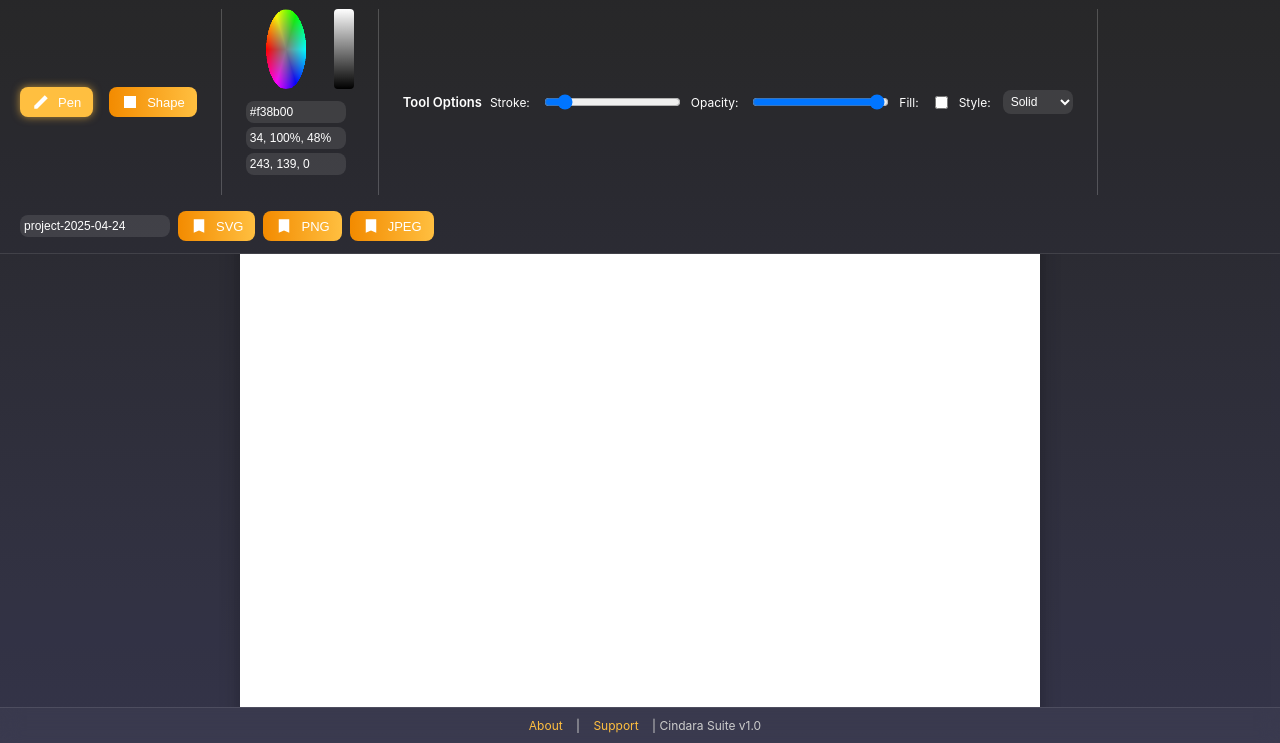
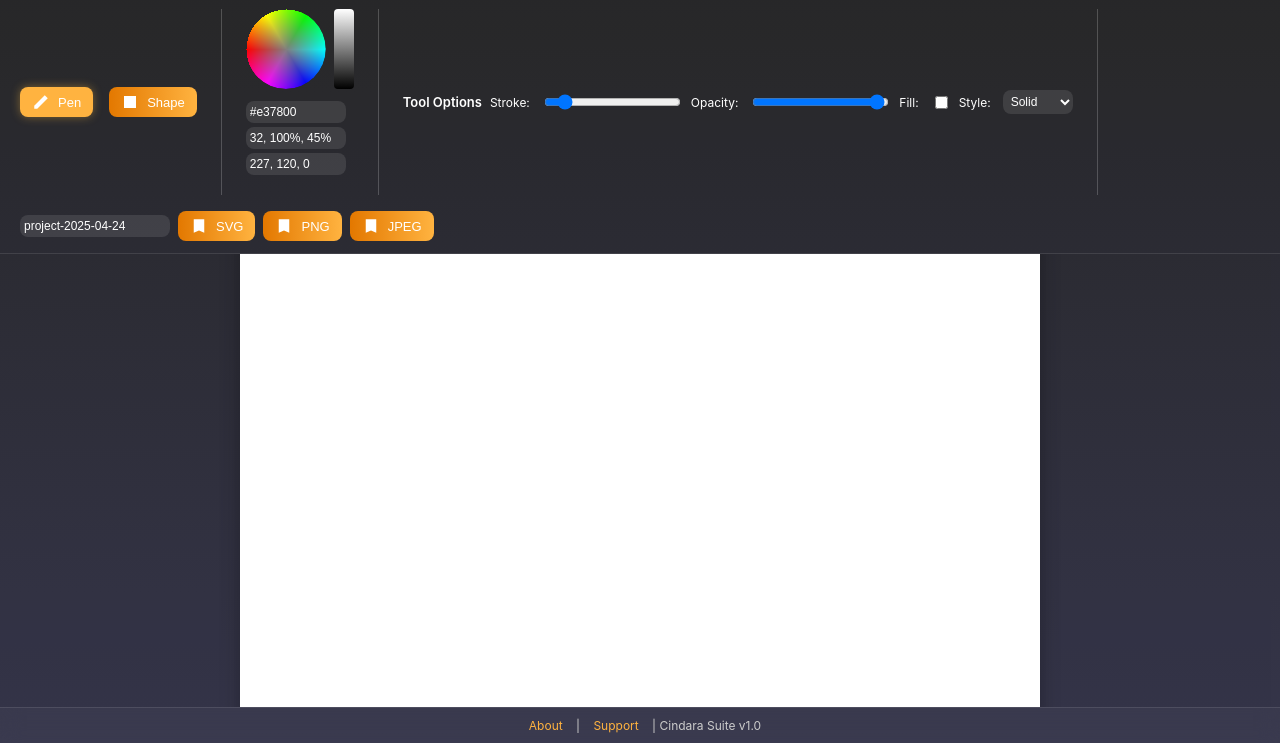
Before and after one commit to CBoon99/doppleit-vector, a plain HTML site: page index.html in a window 1280 px wide. Shown: the part 57-800 px from the top of the page. Drawn offline with Linux system fonts and the light colour scheme.

Commit message:
index update

```diff
--- a/index.html
+++ b/index.html
@@ -6,9 +6,10 @@
     <title>Cindara Vectorizer</title>
     <style>
         :root {
-            --primary-color: #f38b00;
-            --glow-color: #ffbf40;
-            --gradient: linear-gradient(90deg, #f38b00, #ffbf40);
+            --primary-color: #e37800;
+            --glow-color: #ffb340;
+            --gradient: linear-gradient(90deg, #e37800, #ffb340);
+            --shadow-glow: 0 0 10px rgba(255, 191, 64, 0.4);
         }
         * {
             box-sizing: border-box;
@@ -44,7 +45,7 @@
             font-size: 24px;
             font-weight: 700;
             margin: 0;
-            text-shadow: 0 0 8px #ffbf40aa;
+            text-shadow: var(--shadow-glow);
         }
         #status {
             padding: 6px 12px;
@@ -87,15 +88,15 @@
         }
         .tool-btn:hover, .export-btn:hover {
             transform: translateY(-1px);
-            box-shadow: 0 4px 12px #ffbf40aa;
+            box-shadow: var(--shadow-glow);
         }
         .tool-btn:active, .export-btn:active {
             transform: translateY(1px);
             box-shadow: none;
         }
         .tool-btn.active {
-            background: #ffbf40;
-            box-shadow: 0 0 8px #ffbf40aa;
+            background: #ffb340;
+            box-shadow: var(--shadow-glow);
         }
         .tool-btn svg, .export-btn svg {
             width: 18px;
@@ -123,6 +124,7 @@
             border-radius: 50%;
             cursor: crosshair;
             clip-path: circle(40px at center);
+            aspect-ratio: 1 / 1;
         }
         #lightnessSlider {
             width: 20px;
@@ -300,8 +302,8 @@
             <div class="divider"></div>
             <div id="colorPicker">
                 <div style="display: flex; gap: 8px;">
-                    <canvas id="colorCanvas"></canvas>
-                    <canvas id="lightnessSlider"></canvas>
+                    <canvas id="colorCanvas" width="80" height="80"></canvas>
+                    <canvas id="lightnessSlider" width="20" height="80"></canvas>
                 </div>
                 <div id="colorInputs">
                     <input id="hexInput" placeholder="HEX" aria-label="HEX Color Input">
@@ -376,7 +378,7 @@
         let drawing = false;
         let paths = [];
         let currentPath = [];
-        let currentColor = '#f38b00';
+        let currentColor = '#e37800';
         let currentLightness = 50;
         let swatchHistory = JSON.parse(localStorage.getItem('swatches')) || [];
 
```
